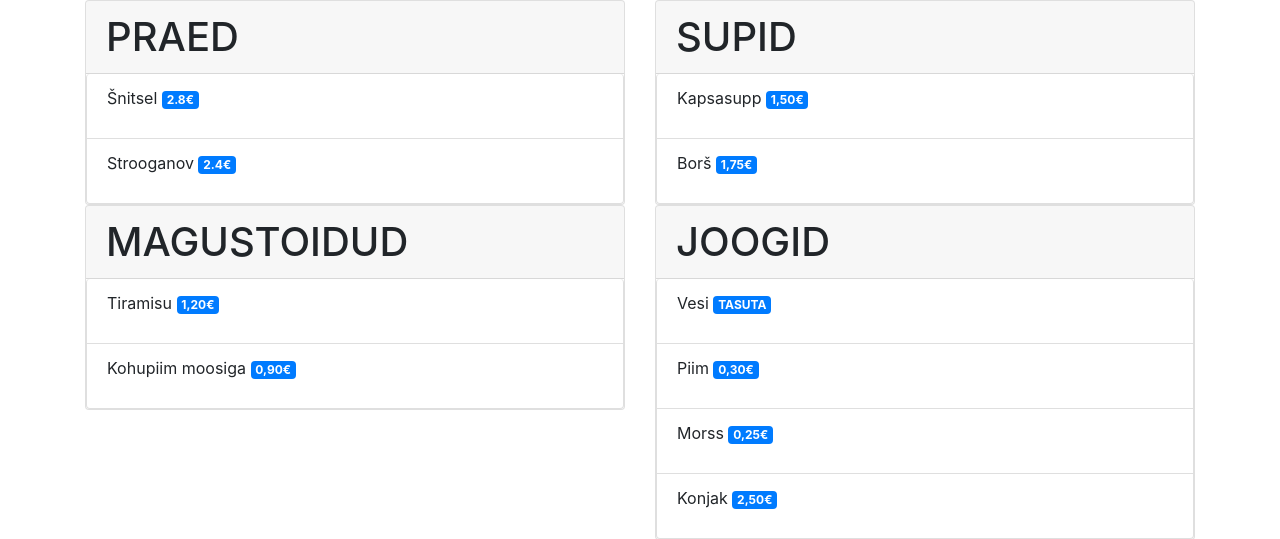
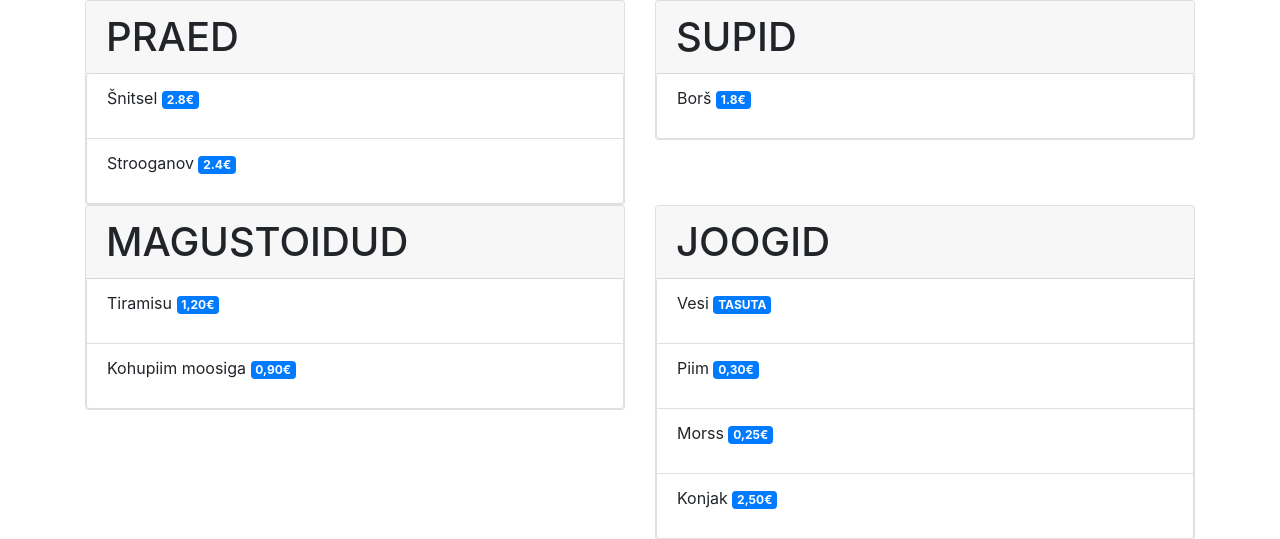
Before and after one commit to krkonsap/pvk, a PHP site: page / in a window 1280 px wide. Shown: the top 539 px of the page. Run offline with PHP 8.4, Linux system fonts and the light colour scheme; some libraries are stand-ins or nearby versions.

Commit message:
lisatud suppidele kuvaMenu funktsioon

```diff
--- a/menu/index.php
+++ b/menu/index.php
@@ -73,12 +73,11 @@ function kuvaMenu($tyyp){
             <div class="card">
                 <h1 class="card-header">SUPID</h1>
                 <ul class="list-group">
-                    <li class="list-group-item">
-                        <p>Kapsasupp <span class="badge badge-primary">1,50€</span></p>
-                    </li>
-                    <li class="list-group-item">
-                        <p>Borš <span class="badge badge-primary">1,75€</span></p>
-                    </li>
+
+                    <?php
+                    kuvaMenu('supid');
+                    ?>
+
                 </ul>
             </div>
         </div>
```
